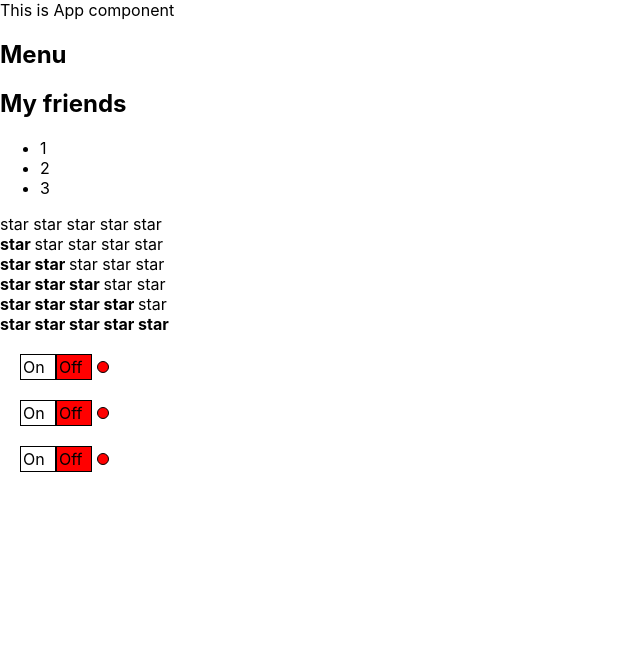
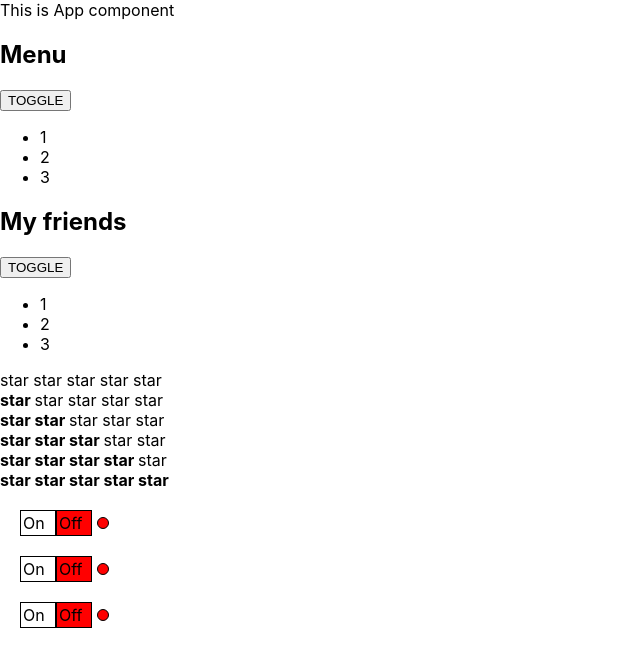
Before and after one commit to Karpenko21/react-podrobno, a React (Create React App) app: page / in a window 1280 px wide. Shown: the top 666 px of the page, without its empty margins (0-640 px from the left). Built offline with nearby package versions, Linux system fonts and the light colour scheme.

Commit message:
Task after video #5

```diff
--- a/src/App.tsx
+++ b/src/App.tsx
@@ -3,14 +3,15 @@
 import {Rating} from "./component/Rating";
 import {Accordion} from "./component/Accordion";
 import {OnOff} from "./component/OnOff/OnOff";
+import {UncontrolledAccordion} from "./component/UncontrolledAccordion";
 
 function App() {
 
     return (
         <div>
             <AppTitle appTitle={'This is App component'}/>
-            <Accordion titleValue={'Menu'} collapsed={true}/>
-            <Accordion titleValue={'My friends'} collapsed={false}/>
+            <UncontrolledAccordion titleValue={'Menu'} />
+            <UncontrolledAccordion titleValue={'My friends'} />
 
             <Rating value={0}/>
             <Rating value={1}/>
--- /dev/null
+++ b/src/component/UncontrolledAccordion.tsx
@@ -0,0 +1,37 @@
+import React, {useState} from "react";
+
+type UncontrolledAccordionPropsType = {
+    titleValue: string
+    /*collapsed: boolean*/
+}
+
+export function UncontrolledAccordion(props: UncontrolledAccordionPropsType) {
+    const [collapsed, setCollapsed] = useState(false)
+        return (
+            <div>
+                <AccordionTitle title={props.titleValue}/>
+                <button onClick={()=> {setCollapsed(!collapsed)}}>TOGGLE</button>
+                {!collapsed && <AccordionBody/>}
+            </div>
+        )
+}
+
+type AccordionTitlePropsType = {
+    title: string
+}
+
+function AccordionTitle(props: AccordionTitlePropsType) {
+    return (
+        <h2>{props.title}</h2>
+    )
+}
+
+function AccordionBody() {
+    return (
+        <ul>
+            <li>1</li>
+            <li>2</li>
+            <li>3</li>
+        </ul>
+    )
+}
```
